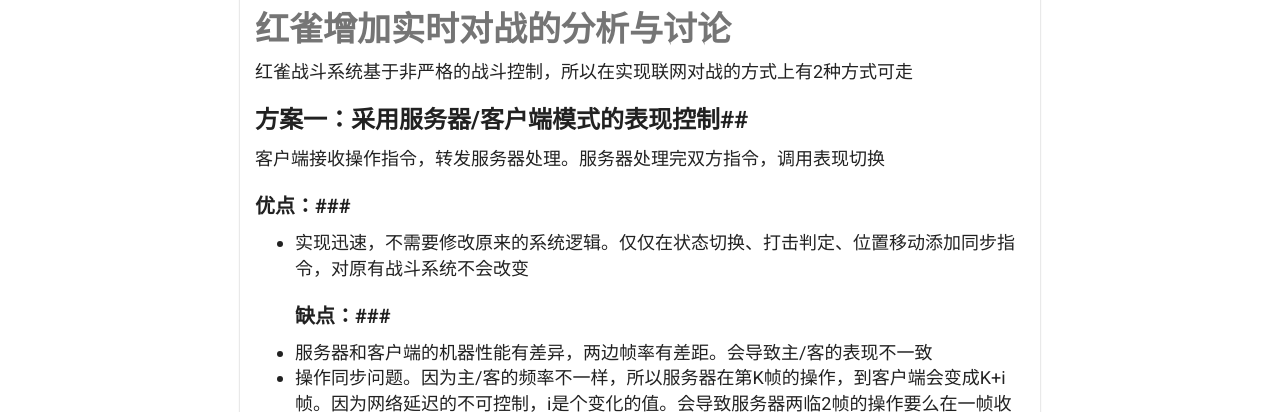
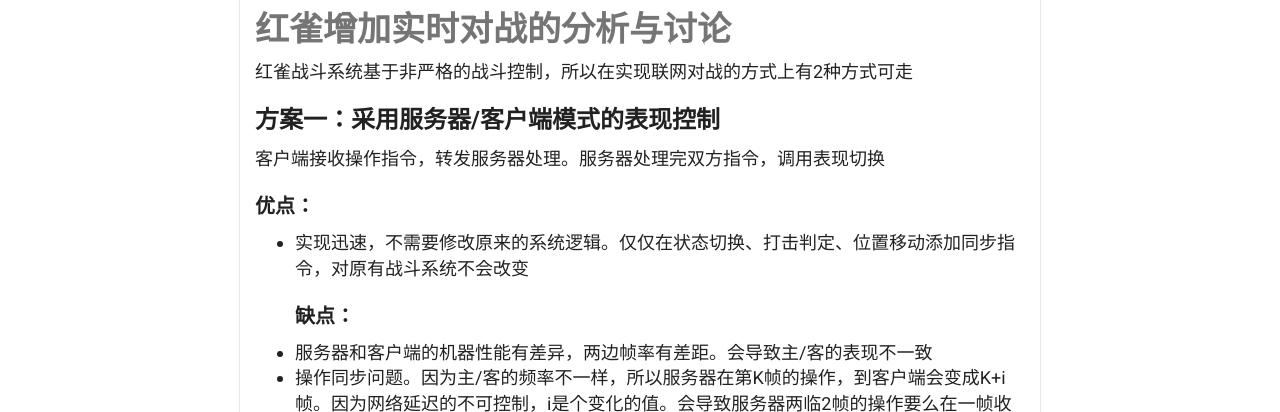
Before and after one commit to jesliwang/blog, a Jekyll site: the page built from _posts/2016-05-23-FTG-SYNC-notes.md, in a window 1280 px wide. Shown: the part 328-740 px from the top of the page. Built offline with Jekyll 4.4.1, drawn with Linux system fonts in a browser that asks for light colours; nearby versions of some CDN libraries.

Commit message:
测试高亮

```diff
--- a/_posts/2016-05-23-FTG-SYNC-notes.md
+++ b/_posts/2016-05-23-FTG-SYNC-notes.md
@@ -7,11 +7,11 @@ categories: normal
 ---
 # 红雀增加实时对战的分析与讨论
 红雀战斗系统基于非严格的战斗控制，所以在实现联网对战的方式上有2种方式可走
-## 方案一：采用服务器/客户端模式的表现控制##
+## 方案一：采用服务器/客户端模式的表现控制
 客户端接收操作指令，转发服务器处理。服务器处理完双方指令，调用表现切换
-### 优点：###
+### 优点：
 * 实现迅速，不需要修改原来的系统逻辑。仅仅在状态切换、打击判定、位置移动添加同步指令，对原有战斗系统不会改变
-### 缺点：###
+### 缺点：
 + 服务器和客户端的机器性能有差异，两边帧率有差距。会导致主/客的表现不一致
 + 操作同步问题。因为主/客的频率不一样，所以服务器在第K帧的操作，到客户端会变成K+i帧。因为网络延迟的不可控制，i是个变化的值。会导致服务器两临2帧的操作要么在一帧收到，要不收到的时间是两个非相邻的帧。导致主/客表现不一致
 ### 优化此种方式需要解决的问题###
```
